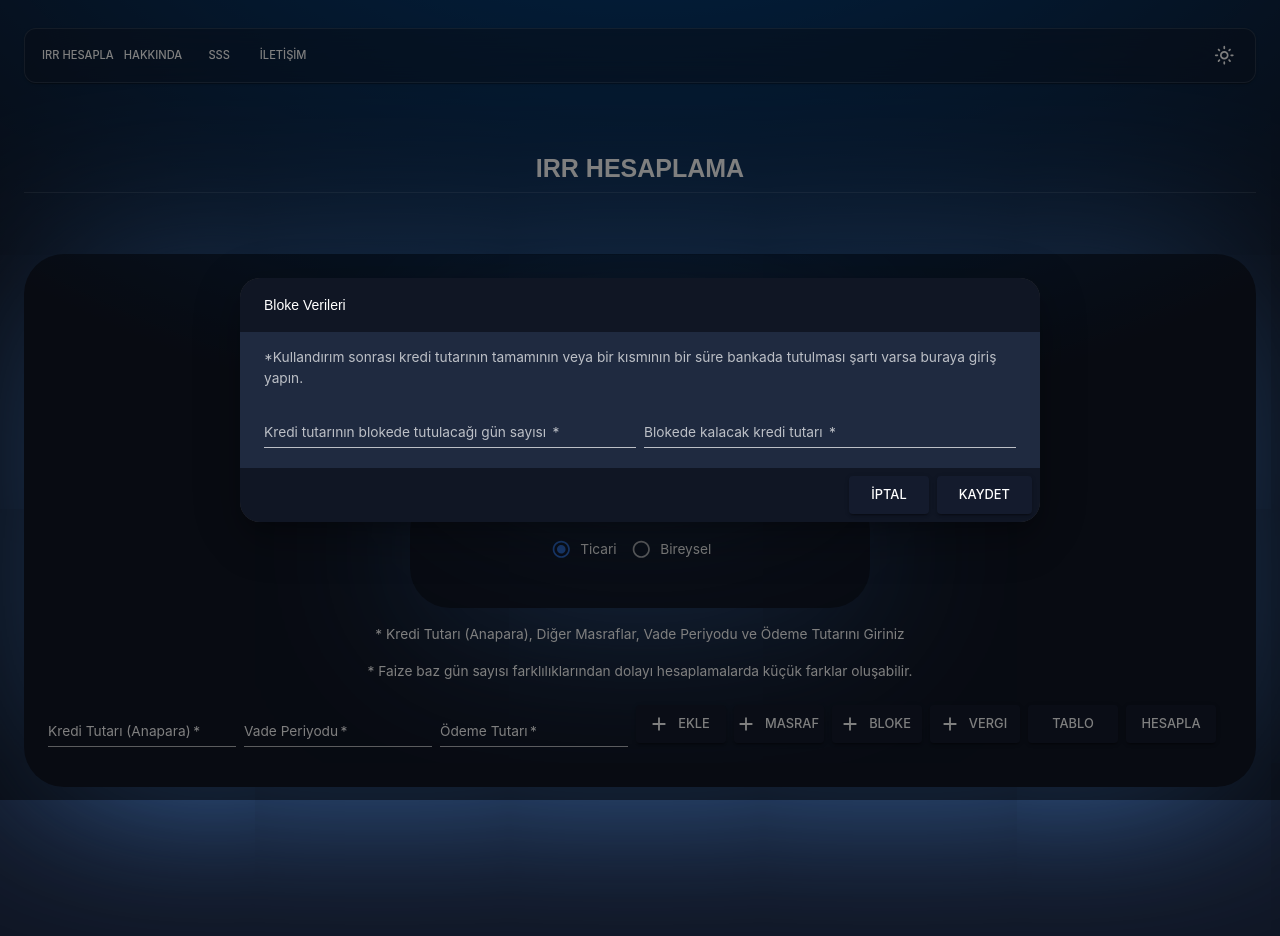
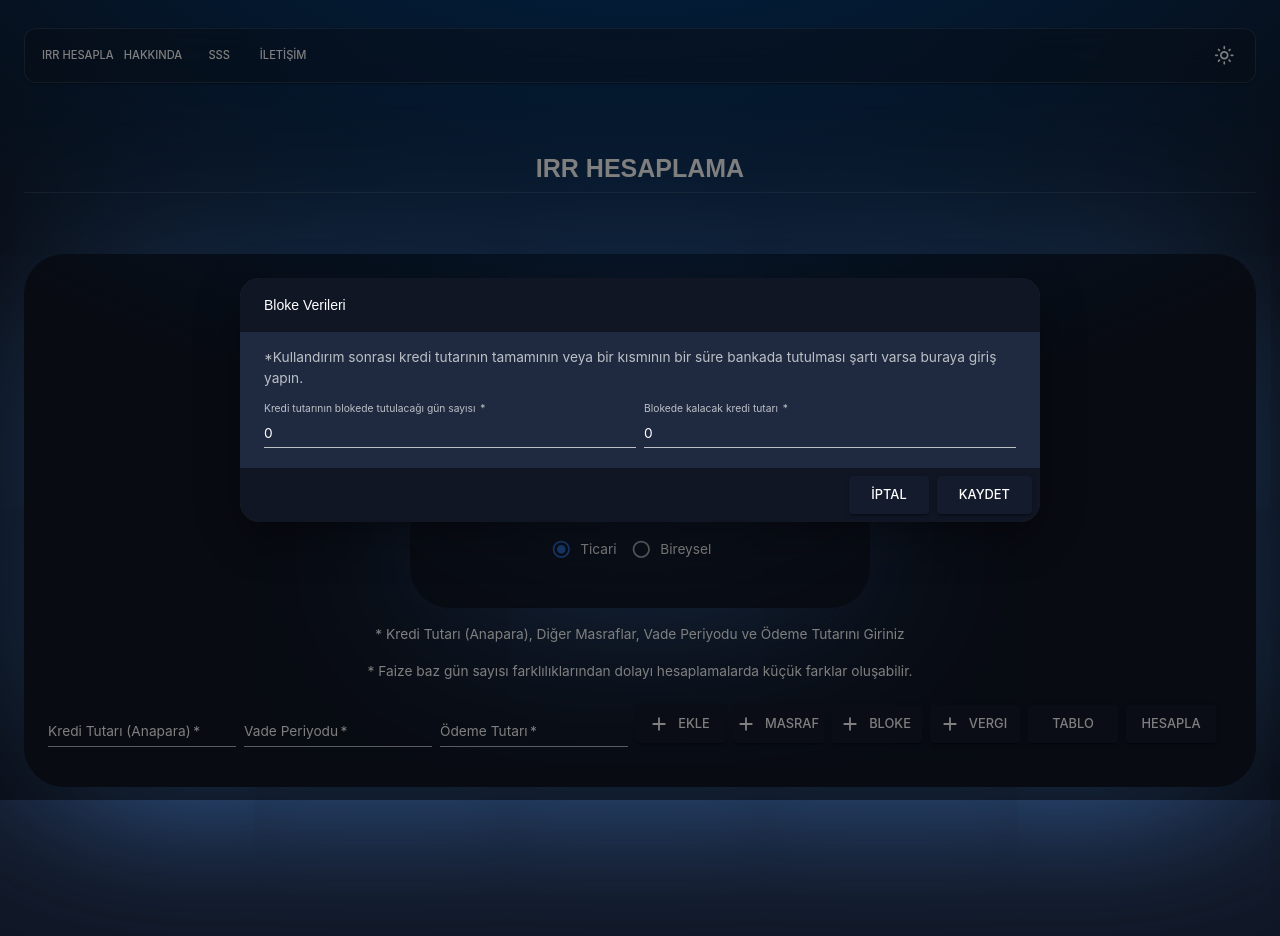
Before and after one commit to haticekatranciakgul/test.kredi-maliyeti-hesaplama, a React (Create React App) app: page /hesapla in a window 1280 px wide. Both pictures are taken after a click on the button "BLOKE". Shown: the top 936 px of the page. Built offline with nearby package versions, Linux system fonts and the light colour scheme.

Commit message:
Update block logic

```diff
--- a/src/Components/BlockModal.js
+++ b/src/Components/BlockModal.js
@@ -1,4 +1,4 @@
-import React, { useContext, useEffect, useState } from 'react';
+import React, { useContext, useState } from 'react';
 import { useDispatch, useSelector } from 'react-redux';
 import Button from '@mui/material/Button';
 import TextField from '@mui/material/TextField';
@@ -21,44 +21,35 @@ export default function FormDialog() {
     const blockData = useSelector(selectBlockData);
     const initial = blockData.initial;
 
-    const [block, setBlock] = useState("");
-    const [blockAmount, setBlockAmount] = useState("");
-
+    const [block, setBlock] = useState(0);
+    const [blockAmount, setBlockAmount] = useState(0);
     const theme = useTheme();
     const colorMode = useContext(ColorModeContext);
-
 
     const handleClose = () => {
         dispatch(closeModal());
     };
+
     const handleBlockChange = (e) => {
         const value = e.target.value;
         if (/^\d*$/.test(value) && (value === "" || parseInt(value) <= 99)) {
             setBlock(value);
+            if (value !== "" && initial !== null) {
+                setBlockAmount(initial.toString());
+            } else {
+                setBlockAmount("");
+            }
         }
     };
-
-
-    useEffect(() => {
-        if (block !== "" && initial !== null) {
-            setBlockAmount(initial.toString());
-        } else if (block === "") {
-            setBlockAmount("");
-        } else if (initial === "") {
-            setBlockAmount("");
-        }
-    }, [block, initial]);
 
     const handleBlockAmountChange = (e) => {
         const value = e.target.value;
         if (/^\d*\.?\d*$/.test(value)) {
-          if (initial === "" || block === "" || parseFloat(value) <= parseFloat(initial || 0)) {
+            if (initial === null || block === "" || parseFloat(value) <= parseFloat(initial || 0)) {
                 setBlockAmount(value);
             }
         }
     };
-
-
 
     const handleSave = () => {
         dispatch(
@@ -70,7 +61,7 @@ export default function FormDialog() {
         try {
             handleClose();
         } catch (error) {
-
+            console.error("Error closing modal", error);
         }
     };
 
--- a/src/Pages/Calculate.js
+++ b/src/Pages/Calculate.js
@@ -137,7 +137,7 @@ function Calculate() {
             if (response && typeof response.irr !== "undefined") {
                 setIrrValue(response.irr);
                 showSnackbar("İşlem Başarılı", "success");
-
+              console.log(payload)
 
             } else {
                 showSnackbar("API Yanıt Hatası", "warning");
--- a/src/Redux/blockSlice.js
+++ b/src/Redux/blockSlice.js
@@ -2,7 +2,7 @@ import { createSlice } from '@reduxjs/toolkit';
 
 const initialState = {
     block: 0,
-  block_amount: null,
+    block_amount: 0,
     initial: null
 };
 
@@ -20,7 +20,6 @@ const blockSlice = createSlice({
     },
 });
 
-
 export const { setBlockData, setInitial } = blockSlice.actions;
 
 export const selectBlockData = (state) => state.block;
```
Lines whose indentation alone changed are shown as unchanged.
